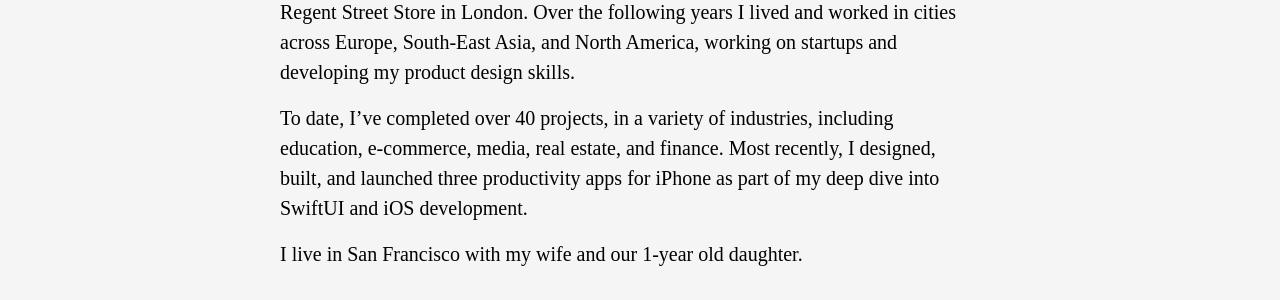
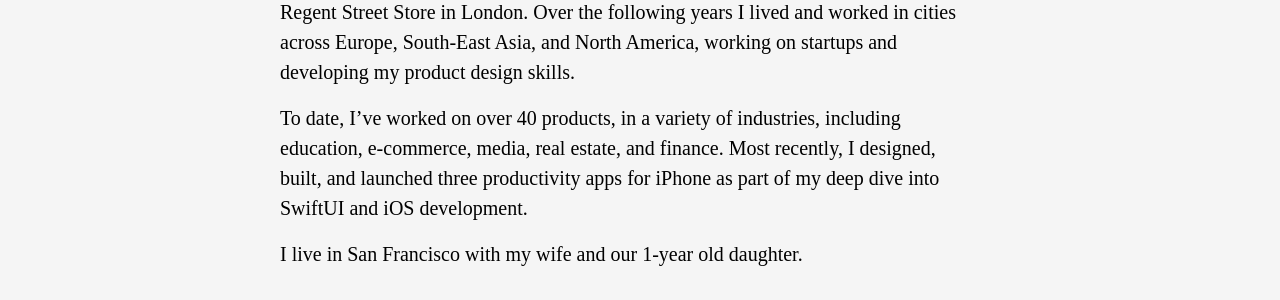
Before and after one commit to piotrbakker/piotrbakker.com, a Jekyll site: the page built from about.html, in a window 1280 px wide and 900 px high. Shown: the part 272-572 px from the top of the window. Built offline with Jekyll 4.4.1, drawn with Linux system fonts in a browser that asks for light colours; some web fonts are replaced.

Commit message:
Update wording.

```diff
--- a/about.html
+++ b/about.html
@@ -9,7 +9,7 @@ layout: default
         <h1 class="display-4 fw-bold text-style-primary text-sans-serif">About Me</h1>
         <p class="fs-5 text-style-primary text-serif">Hello, friend! This is Piotr. I’m a product designer, tool maker, and occasional writer.</p>
         <p class="fs-5 text-style-primary text-serif">I got my start in the tech industry as a student with a part&#8209;time job at Apple’s flagship Regent Street Store in London. Over the following years I lived and worked in cities across Europe, South&#8209;East Asia, and North America, working on startups and developing my product design skills.</p>
-        <p class="fs-5 text-style-primary text-serif">To date, I’ve completed over 40 projects, in a variety of industries, including education, e&#8209;commerce, media, real estate, and finance. Most recently, I designed, built, and launched three productivity apps for iPhone as part of my deep dive into SwiftUI and iOS development.</p>
+        <p class="fs-5 text-style-primary text-serif">To date, I’ve worked on over 40 products, in a variety of industries, including education, e&#8209;commerce, media, real estate, and finance. Most recently, I designed, built, and launched three productivity apps for iPhone as part of my deep dive into SwiftUI and iOS development.</p>
         <p class="fs-5 text-style-primary text-serif">I live in San Francisco with my wife and our 1&#8209;year old daughter.</p>
       </div>
     </div>
```
